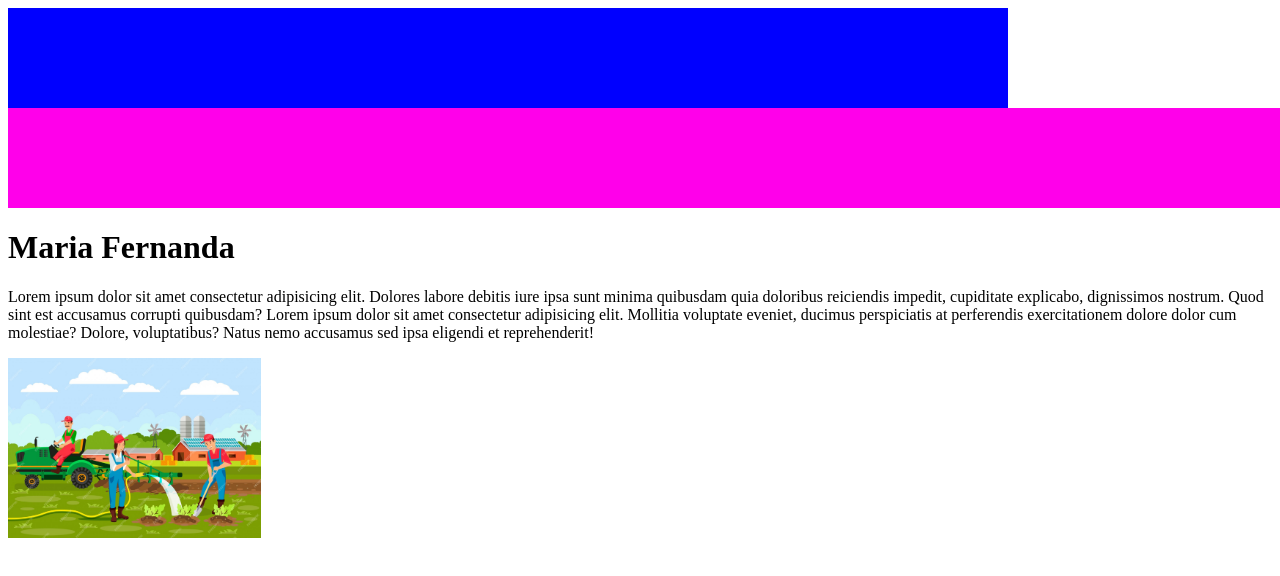
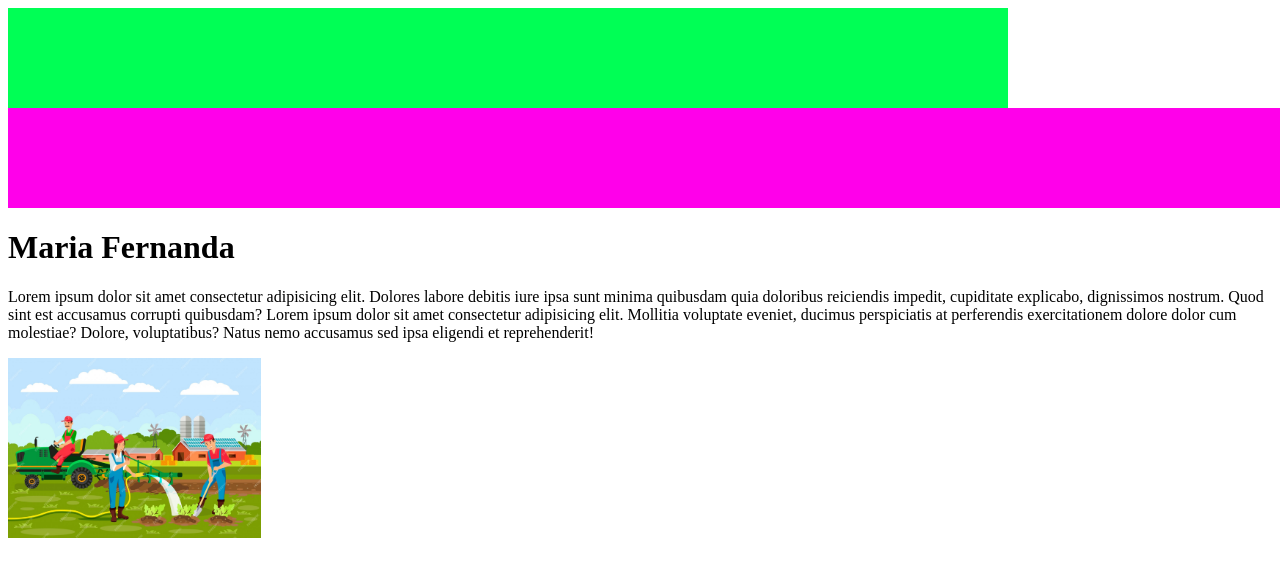
Before and after one commit to maffersilva/1-projeto-25, a plain HTML site: page index.html in a window 1280 px wide. Shown: the top 576 px of the page. Drawn offline with Linux system fonts and the light colour scheme.

Commit message:
11/02/2025

```diff
--- a/style.css
+++ b/style.css
@@ -5,7 +5,7 @@ width: 20%;
 .cabecalho{
 width: 1000px;
 height: 100px;
-background-color: blue;
+background-color: rgb(0, 255, 85);
 
 }
 
```
